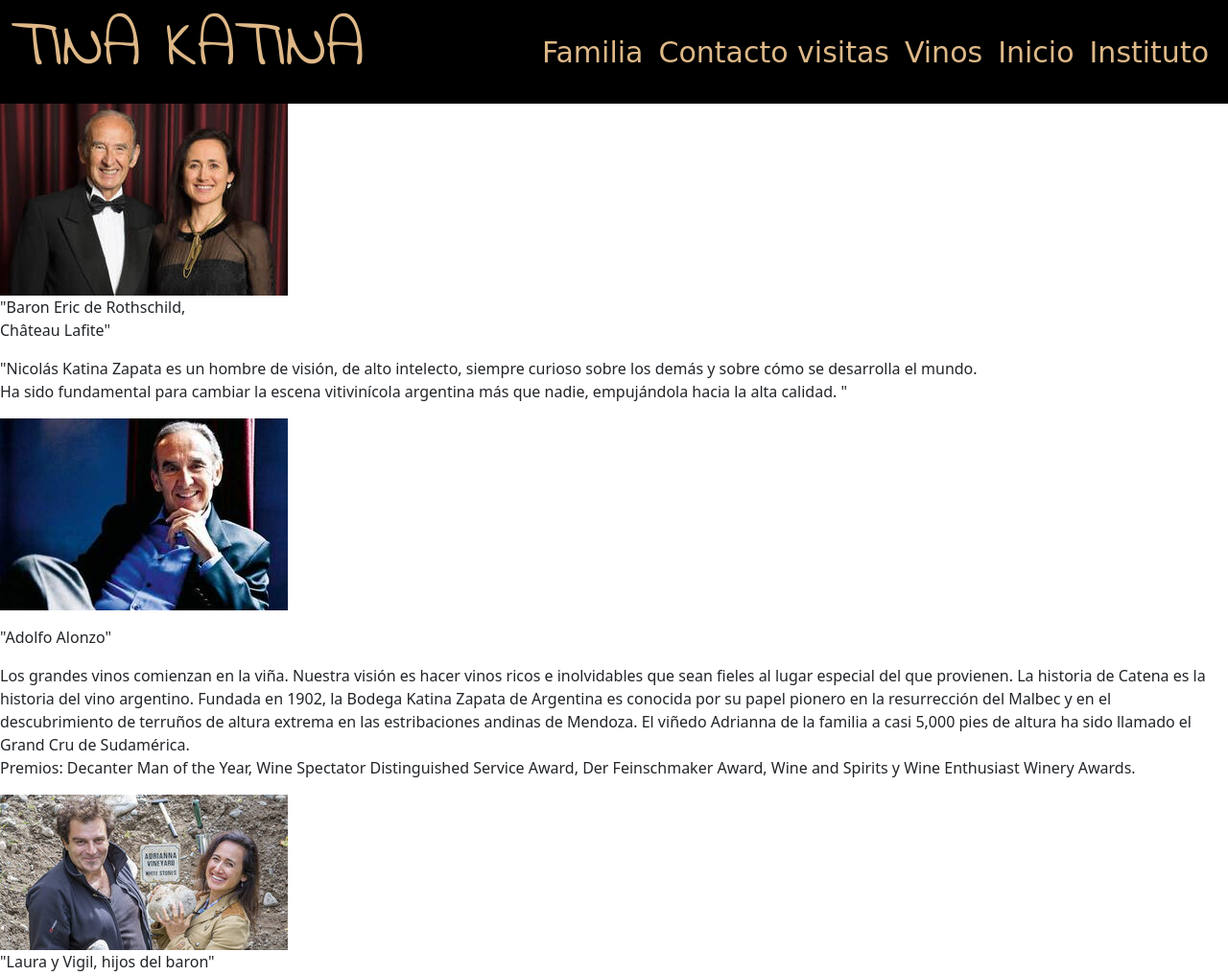
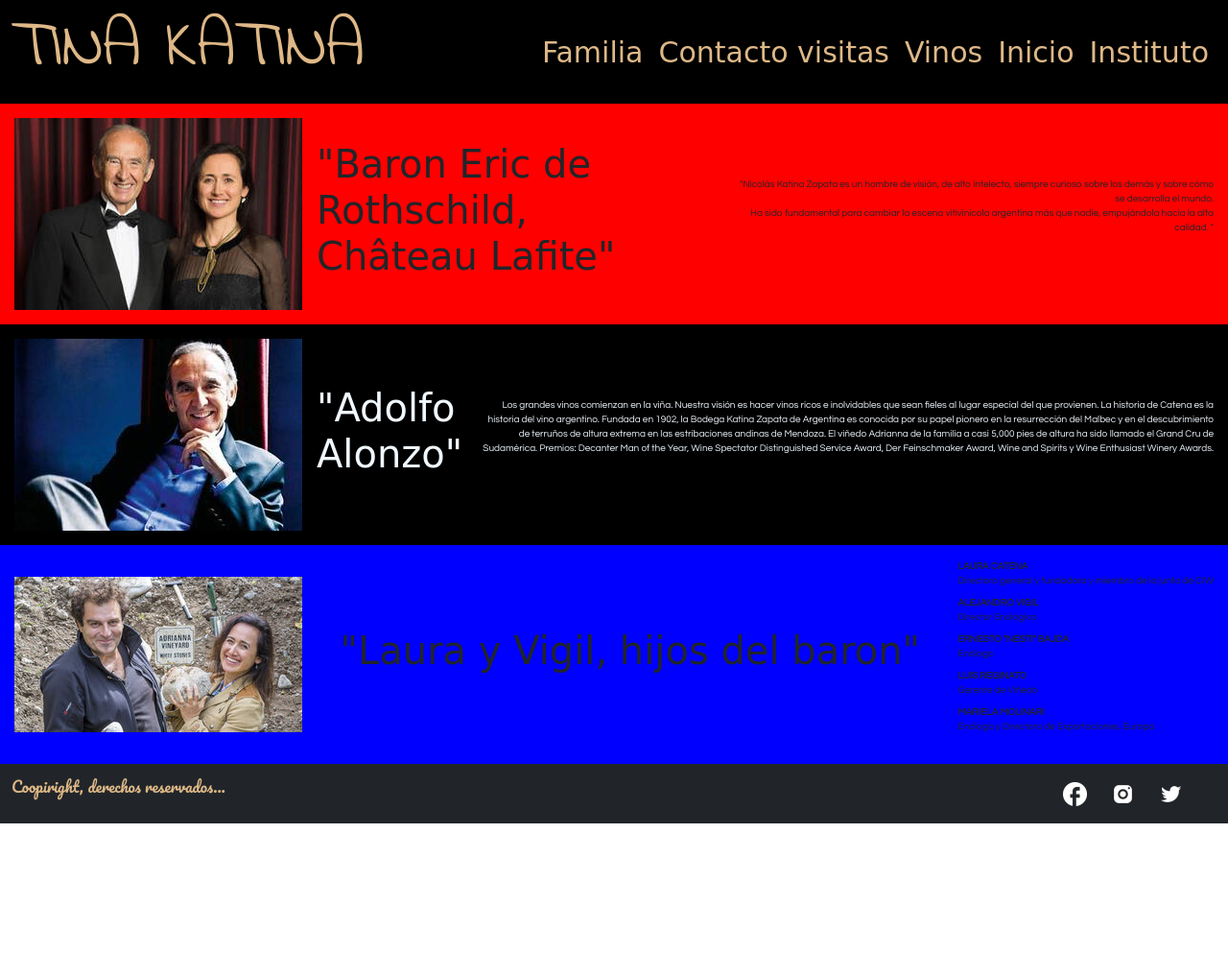
Before and after one commit to hernan-findlay/proyecto-bodega, a website: page pages/familia.html in a window 1280 px wide. Shown: the top 1017 px of the page at 96% size. After the commit the page ends 858 px from the top, so only its background shows below. Drawn offline with nearby package versions, Linux system fonts and the light colour scheme; a web font is replaced by a local one.

Commit message:
html/sass terminado

```diff
--- a/pages/familia.html
+++ b/pages/familia.html
@@ -64,27 +64,28 @@
 
             <section class="cont-fami">
 
-
-                        <div class="img1"><img src="../assets/img/creadores.jpg" alt=""></div>
-                        <div class="pie1"> <p> "Baron Eric de Rothschild, <br> Château Lafite" </p></div>
-                        <div class="descripcion1"><p>"Nicolás Katina Zapata es un hombre de visión, de alto intelecto, siempre curioso sobre los demás y sobre cómo se desarrolla el mundo. <br>
+                    <section class="fami1">
+                        <div ><img src="../assets/img/creadores.jpg" alt=""></div>
+                        <div > <h1> "Baron Eric de Rothschild, <br> Château Lafite" </h1></div>
+                        <div ><p>"Nicolás Katina Zapata es un hombre de visión, de alto intelecto, siempre curioso sobre los demás y sobre cómo se desarrolla el mundo. <br>
                                                      Ha sido fundamental para cambiar la escena vitivinícola argentina más que nadie, empujándola hacia la alta calidad. "</p></div>
-
-
-                        <figure class="img2"><img src="../assets/img/adolf.jpg" alt=""></figure>
-                        <div class="pie2"><p>"Adolfo Alonzo"</p></div>
-                        <div class="descripcion2"><p>Los grandes vinos comienzan en la viña. Nuestra visión es hacer vinos ricos e inolvidables que sean fieles al lugar especial del que provienen. La historia de Catena es la historia del vino argentino.
+                    </section>
+                    <section class="fami2">
+                        <div><img src="../assets/img/adolf.jpg" alt=""></div>
+                        <div> <h1> "Adolfo Alonzo"</h1></div>
+                        <div ><p>Los grandes vinos comienzan en la viña. Nuestra visión es hacer vinos ricos e inolvidables que sean fieles al lugar especial del que provienen. La historia de Catena es la historia del vino argentino.
 
                             Fundada en 1902, la Bodega Katina Zapata de Argentina es conocida por su papel pionero en la resurrección del Malbec y en el descubrimiento de terruños de altura extrema en las estribaciones andinas de Mendoza.
 
-                            El viñedo Adrianna de la familia a casi 5,000 pies de altura ha sido llamado el Grand Cru de Sudamérica. <br>
+                            El viñedo Adrianna de la familia a casi 5,000 pies de altura ha sido llamado el Grand Cru de Sudamérica.
 
                             Premios: Decanter Man of the Year, Wine Spectator Distinguished Service Award, Der Feinschmaker Award, Wine and Spirits y Wine Enthusiast Winery Awards.
                                                     </p></div>
-
-                        <div class="img3"><img src="../assets/img/laura-vigil hijos adolf.jpg" alt=""></div>
-                        <div class="pie3"> <p> "Laura y Vigil, hijos del baron"</div></div>
-                        <div class="descripcion3"><dl>
+                    </section>
+                    <section class="fami3">
+                        <div ><img src="../assets/img/laura-vigil hijos adolf.jpg" alt=""></div>
+                        <div > <h1> "Laura y Vigil, hijos del baron"</h1></div>
+                        <div ><dl>
                                                     <dt>LAURA CATENA</dt>
                                                     <dd>Directora general y fundadora y miembro de la junta de CIW</dd>
                                                      <dt>ALEJANDRO VIGIL</dt>
@@ -95,8 +96,9 @@
                                                        <dd>Gerente de Viñedo</dd>
                                                       <dt>MARIELA MOLINARI</dt>
                                                       <dd>Enóloga y Directora de Exportaciones, Europa</dd>
-                        </dl></div>
-
+                        </dl>
+                      </div>
+                    </section>
 
             </section>
         </section>
--- /dev/null
+++ b/scss/layout/_main-fami.scss
@@ -0,0 +1,40 @@
+.fami1{
+    display: flex;
+    flex-direction: row;
+    align-items: center;
+    justify-content: space-between;
+    padding: .9375rem;
+
+    background-color: map-get($map: $colores, $key:color1 );
+    div{
+        p{
+            font-family: $text-fami;
+            font-size: 10px;
+           text-align: right;
+        }
+        h1{
+            font-family: $text-titu-fami;
+            width: 300;
+            height: 200;
+            padding: 15px;
+        }
+    }
+}
+
+.fami2{
+    @extend .fami1;
+    background-color: map-get($map: $colores, $key:color2 );
+    color: aliceblue;
+}
+
+.fami3{
+    @extend .fami1;
+    background-color: map-get($map: $colores, $key:color5 );
+
+    div{
+        dl{
+            font-family: $text-fami;
+            font-size: 10px;
+        }
+    }
+}
--- a/scss/style.scss
+++ b/scss/style.scss
@@ -10,14 +10,9 @@
 
 
 
-
-
-
-
-
-
 @import "./layout/header";
 
+@import "./layout/main-fami";
 
 @import "../scss/layout/mainindex";
 
--- a/scss/utlities/_variables.scss
+++ b/scss/utlities/_variables.scss
@@ -1,5 +1,5 @@
 @import url('https://fonts.googleapis.com/css2?family=Indie+Flower&family=Lobster&family=Pacifico&family=Tilt+Prism&display=swap');
-
+@import url('https://fonts.googleapis.com/css2?family=Questrial&family=Qwitcher+Grypen&display=swap');
 
 
 
@@ -7,7 +7,7 @@
 $text-titulo : 'Lobster', cursive;
 $titulo-parra :  'Pacifico', cursive;
 $solapas : 'Tilt Prism', cursive;
-
-
+$text-fami:'Questrial', sans-serif;
+$text-titu-fami: 'Qwitcher Grypen', cursive;
 
 $color-text-enca: burlywood;
```
Also changed, not shown: css/style.css.
